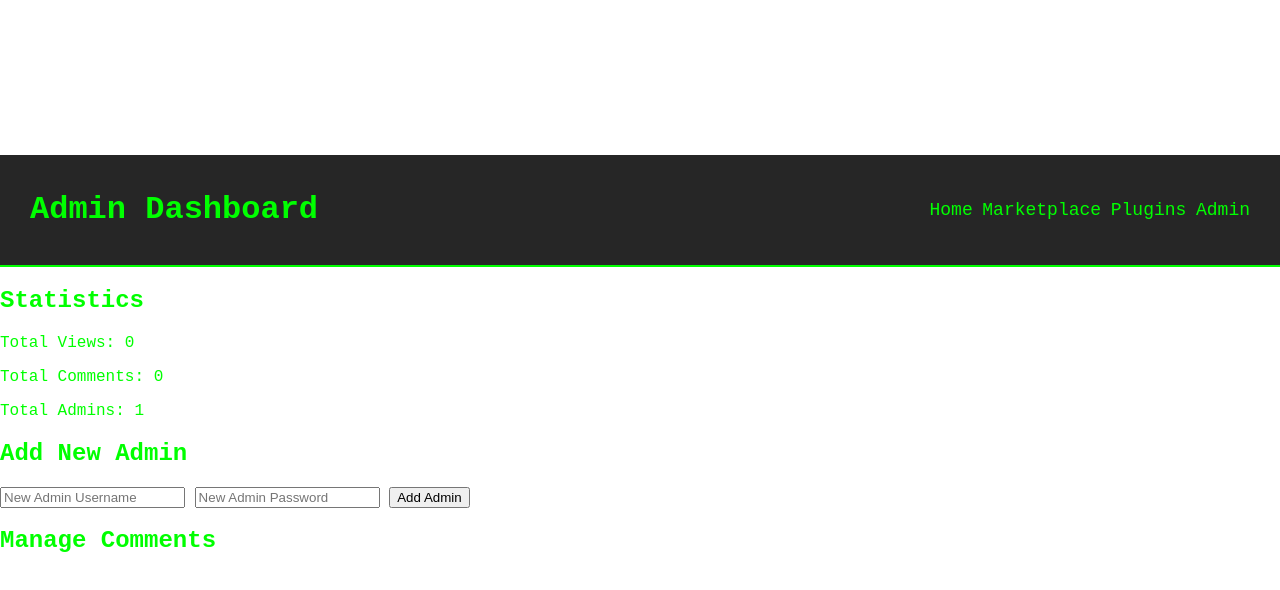
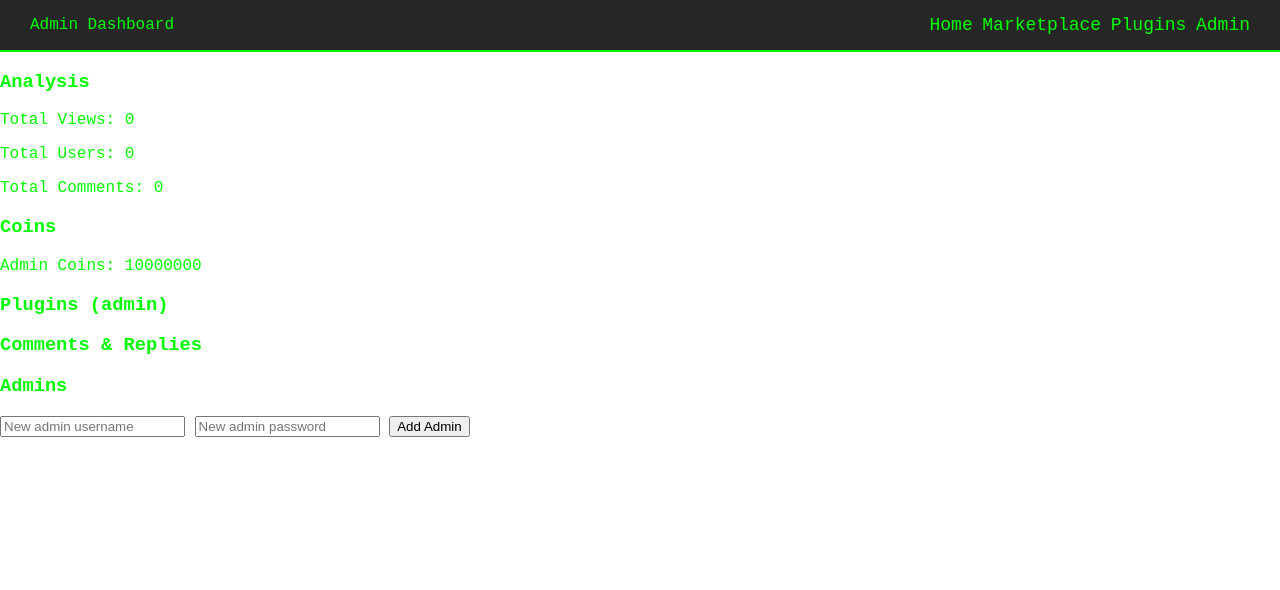
Before and after one commit to cyberxdevsofficial/Plugin-Site, a plain HTML site: page admin-dashboard.html in a window 1280 px wide. Drawn offline with Linux system fonts and the light colour scheme; files that its build step writes are made by us from their sources.

Commit message:
Update admin-dashboard.html

```diff
--- a/admin-dashboard.html
+++ b/admin-dashboard.html
@@ -1,16 +1,17 @@
 <!DOCTYPE html>
 <html lang="en">
 <head>
-  <meta charset="UTF-8">
+  <meta charset="utf-8" />
+  <meta name="viewport" content="width=device-width,initial-scale=1" />
   <title>Admin Dashboard - ANUGA SENITHU</title>
-  <link rel="stylesheet" href="style.css">
+  <link rel="stylesheet" href="css/style.css" />
 </head>
 <body>
-  <canvas id="matrixBackground"></canvas>
+  <div class="content-overlay">
     <header class="site-header">
-    <h1>Admin Dashboard</h1>
+      <div class="brand">Admin Dashboard</div>
       <button class="menu-toggle" onclick="toggleMenu()">☰</button>
-    <nav id="menuNav">
+      <nav id="menuNav" class="nav-links">
         <a href="index.html">Home</a>
         <a href="marketplace.html">Marketplace</a>
         <a href="plugins.html">Plugins</a>
@@ -19,45 +20,41 @@
     </header>
 
     <main class="container">
-    <!-- Statistics -->
-    <section>
-      <h2>Statistics</h2>
-      <p>Total Views: <span id="viewCount">0</span></p>
+      <section id="analysis" class="form-card">
+        <h3>Analysis</h3>
+        <p>Total Views: <span id="viewsCount">0</span></p>
+        <p>Total Users: <span id="usersCount">0</span></p>
         <p>Total Comments: <span id="commentCount">0</span></p>
-      <p>Total Admins: <span id="adminCount">0</span></p>
       </section>
 
-    <!-- Admin Adding System -->
-    <section>
-      <h2>Add New Admin</h2>
-      <form id="addAdminForm">
-        <input type="text" id="newAdminUser" placeholder="New Admin Username" required>
-        <input type="password" id="newAdminPass" placeholder="New Admin Password" required>
-        <button type="submit" class="btn">Add Admin</button>
-      </form>
+      <section id="coins" class="form-card">
+        <h3>Coins</h3>
+        <p>Admin Coins: <span id="adminCoins">10000000</span></p>
       </section>
 
-    <!-- Comment Replying -->
-    <section>
-      <h2>Manage Comments</h2>
+      <section id="plugins" class="form-card">
+        <h3>Plugins (admin)</h3>
+        <div id="adminPluginList" class="items-grid"></div>
+      </section>
+
+      <section id="reviews" class="form-card">
+        <h3>Comments & Replies</h3>
         <div id="adminComments"></div>
       </section>
+
+      <section id="admins" class="form-card">
+        <h3>Admins</h3>
+        <form id="addAdminForm">
+          <input id="newAdminUser" type="text" placeholder="New admin username" required />
+          <input id="newAdminPass" type="password" placeholder="New admin password" required />
+          <button class="btn" type="submit">Add Admin</button>
+        </form>
+        <div id="adminsList"></div>
+      </section>
     </main>
+  </div>
 
-  <script src="script.js"></script>
-  <script>
-    document.addEventListener("DOMContentLoaded", ()=>{
-      renderDashboard();
-      document.getElementById("addAdminForm").addEventListener("submit", e=>{
-        e.preventDefault();
-        addAdmin(
-          document.getElementById("newAdminUser").value,
-          document.getElementById("newAdminPass").value
-        );
-        e.target.reset();
-        renderDashboard();
-      });
-    });
-  </script>
+  <script src="js/matrix.js"></script>
+  <script src="js/admin-dashboard.js"></script>
 </body>
 </html>
```
Lines whose indentation alone changed are shown as unchanged.
